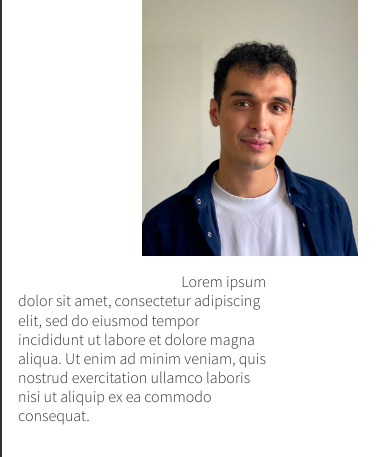
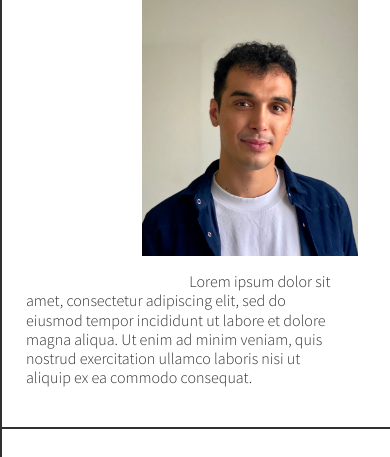
Before and after one commit to kharazmnoori/kharazmnoori.github.io, a plain HTML site: page index.html in a window 390 px wide. Shown: the part 387-844 px from the top of the page. Drawn offline with Linux system fonts and the light colour scheme.

Commit message:
bug fix mobile version

```diff
--- a/style.css
+++ b/style.css
@@ -297,6 +297,7 @@ p {
     }
 
     /* about section */
+
     .section__about__picture {
     position: relative;
     max-width: 400px;
@@ -306,6 +307,12 @@ p {
     float: right;
     overflow: hidden;
     padding: 1rem 1rem;
+    }
+    .section__about__p {
+        clear: right;
+        padding-left: .5em;
+        width: 90%;
+        line-height: 1.2;
 }
     /* title */
     .section__subtitle__span {
```
